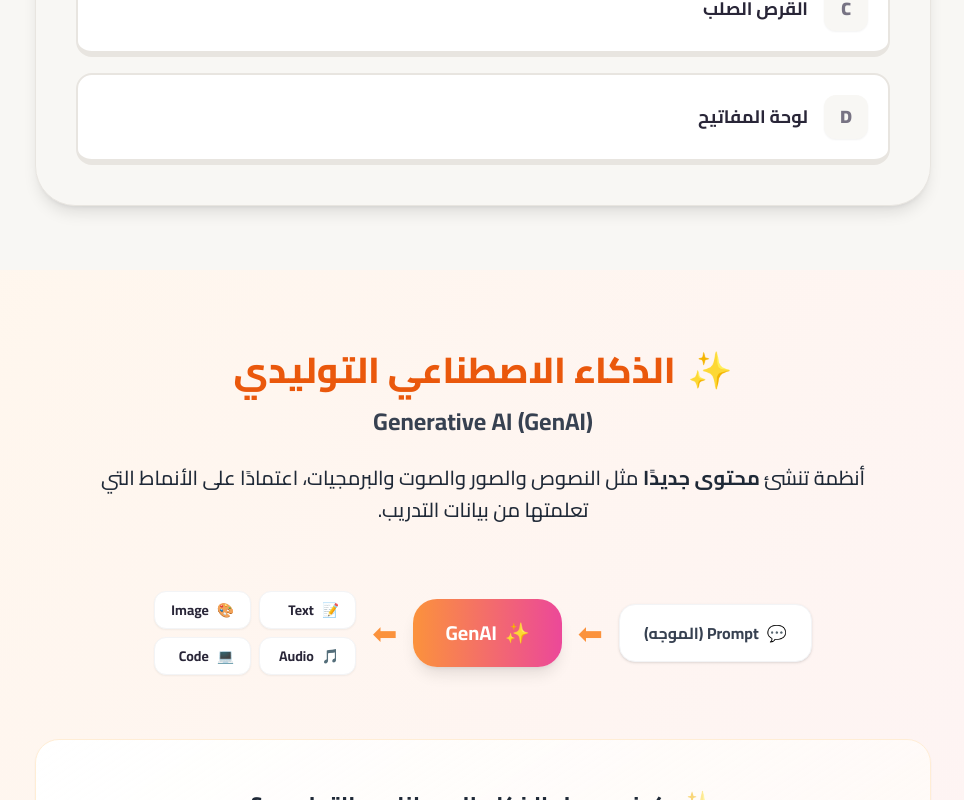
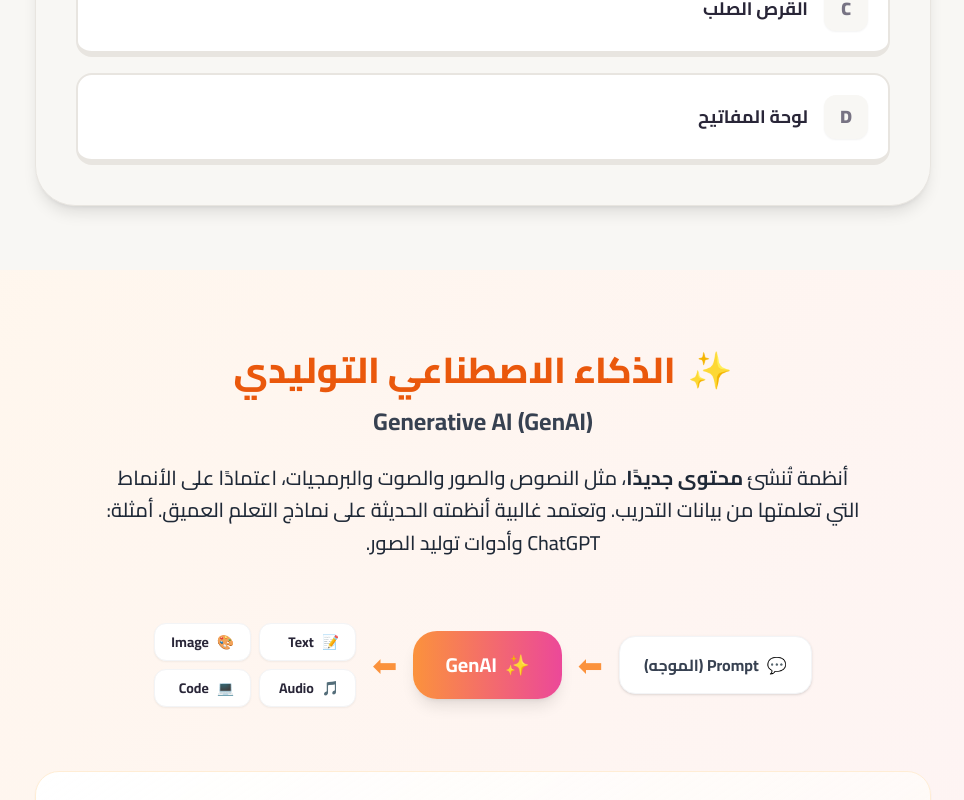
Before and after one commit to ahm-25/Baccalaureate, a Nuxt app: page /lesson-05 in a window 1280 px wide. Shown: the part 11200-12000 px from the top of the page, without its empty margins (157-1121 px from the left). Built offline with nearby package versions, Linux system fonts and the light colour scheme.

Commit message:
add_some

```diff
--- a/app/components/ai/lesson-05/GenAi.vue
+++ b/app/components/ai/lesson-05/GenAi.vue
@@ -17,8 +17,9 @@
         <p
           class="text-xl text-gray-800 leading-relaxed max-w-3xl mx-auto font-medium"
         >
-          أنظمة تنشئ <strong>محتوى جديدًا</strong> مثل النصوص والصور والصوت
+          أنظمة تُنشئ <strong>محتوى جديدًا</strong>، مثل النصوص والصور والصوت
           والبرمجيات، اعتمادًا على الأنماط التي تعلمتها من بيانات التدريب.
+          وتعتمد غالبية أنظمته الحديثة على نماذج التعلم العميق. أمثلة: ChatGPT وأدوات توليد الصور.
         </p>
       </div>
 
```
